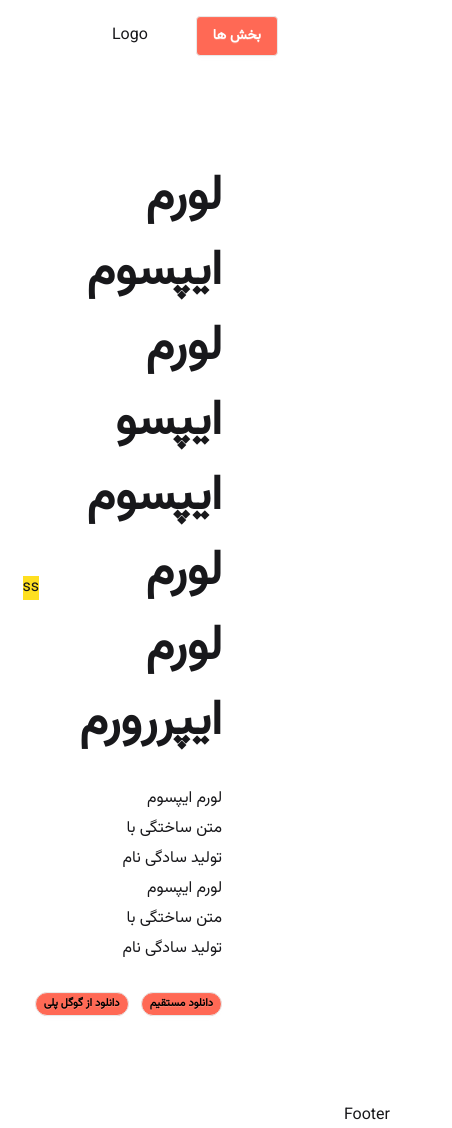
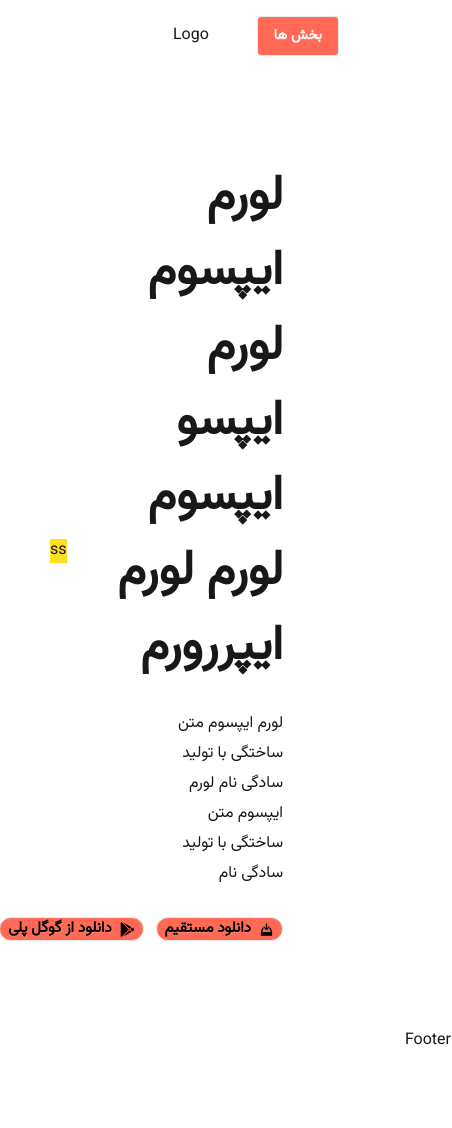
Before and after one commit to buordino/landing, a Next.js app: page / in a window 390 px wide. Shown: the whole page, 452 px wide, since content can reach past the window. After the commit the page ends 1053 px from the top, so only its background shows below. Built offline with nearby package versions, Linux system fonts and the light colour scheme.

Commit message:
change ui

```diff
--- a/app/_components/Button.tsx
+++ b/app/_components/Button.tsx
@@ -1,11 +1,16 @@
+"use client";
 import { ReactNode } from "react";
 
 interface ButtonPropsType {
   children: ReactNode;
+  onClick?: () => void;
 }
-const Button = ({ children }: ButtonPropsType) => {
+const Button = ({ children, onClick }: ButtonPropsType) => {
   return (
-    <button className="btn btn-xs sm:btn-sm md:btn-md lg:btn-lg  bg-custome-orange-2 text-black rounded-[14px] ">
+    <button
+      onClick={onClick}
+      className="btn  btn-xs sm:btn-sm md:btn-md lg:btn-lg text-[15px]  bg-custome-orange-2 text-black rounded-[14.5px] "
+    >
       {children}
     </button>
   );
--- a/app/_components/MainContent.tsx
+++ b/app/_components/MainContent.tsx
@@ -1,4 +1,6 @@
 import Button from "./Button";
+import { TiDownload } from "react-icons/ti";
+import { FaGooglePlay } from "react-icons/fa";
 
 const MainContent = () => {
   return (
@@ -11,11 +13,22 @@ const MainContent = () => {
         تولید سادگی نام
       </p>
       <div className="mt-7 flex items-center gap-3">
-        <Button>دانلود مستقیم</Button>
-        <Button>دانلود از گوگل پلی</Button>
+        <Button>
+          <div className="flex items-center gap-2 ">
+            <TiDownload size={15}  />
+            <span>دانلود مستقیم</span>
+          </div>
+
+        </Button>
+        <Button>
+          <div className="flex items-center gap-2 ">
+            <FaGooglePlay size={15} />
+            <span>دانلود از گوگل پلی</span>
+          </div>
+        </Button>
       </div>
     </div>
   );
-}
+};
 
-export default MainContent
+export default MainContent;
```
